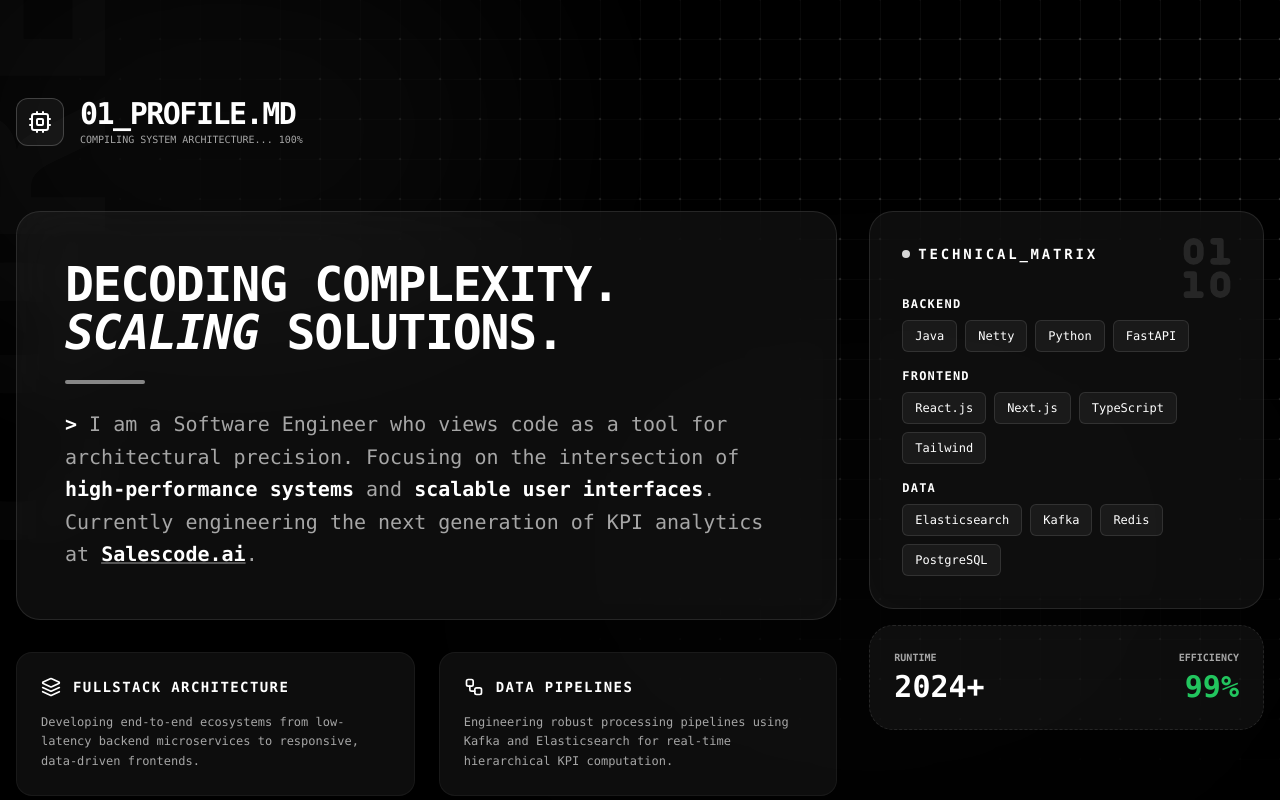
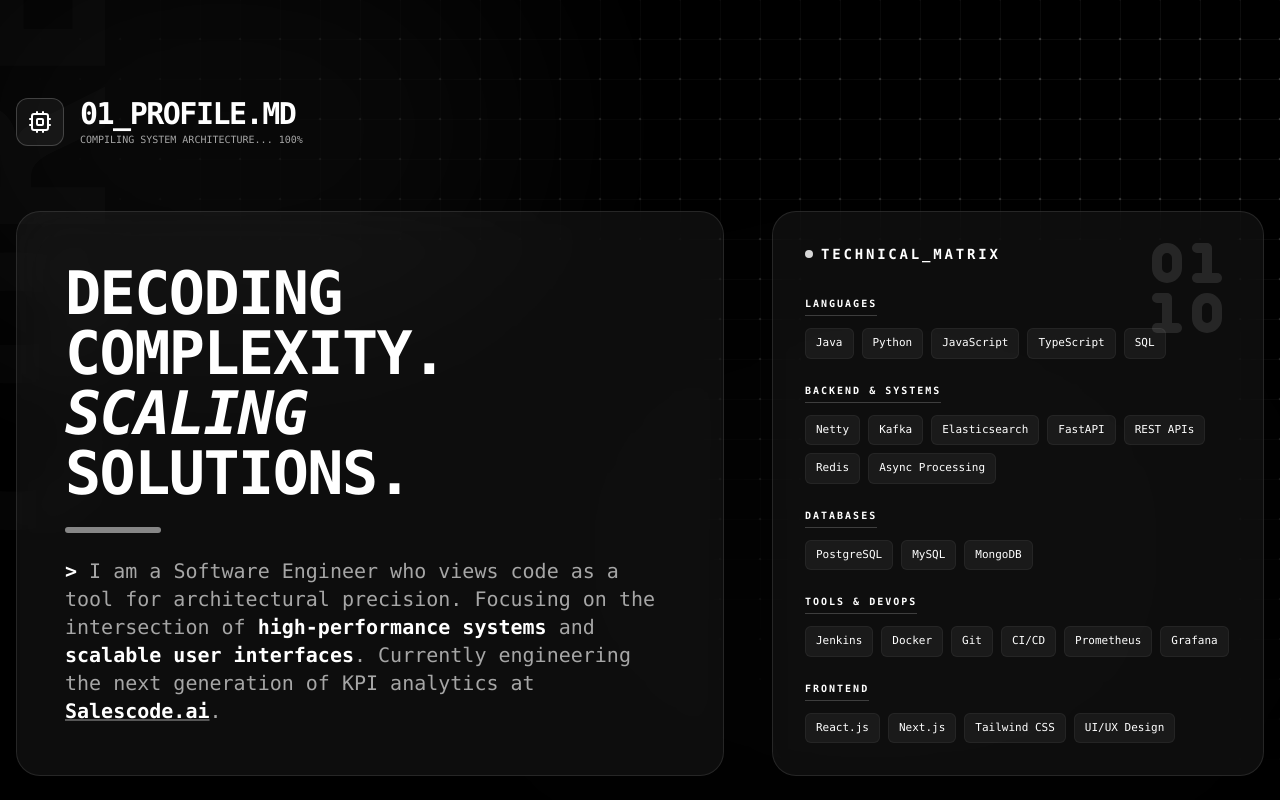
Before and after one commit to tushar27x/portfolio, a Next.js app: page /components/About in a window 1280 px wide. Shown: the top 800 px of the page. Built offline with nearby package versions, Linux system fonts and the light colour scheme.

Commit message:
fix: remove redundant cards

```diff
--- a/app/components/About/page.tsx
+++ b/app/components/About/page.tsx
@@ -5,7 +5,7 @@ import { Badge } from "@/components/ui/badge"
 import { Card, CardContent } from "@/components/ui/card"
 import { motion } from "framer-motion"
 import { Binary, Cpu, Layers, Workflow } from "lucide-react"
-import skills from "@/app/utils/skills"
+import { skills, detailedSkills } from "@/app/utils/skills"
 
 const About = () => {
   return (
@@ -30,20 +30,20 @@ const About = () => {
           </div>
         </Reveal>
 
-        <div className="grid grid-cols-1 lg:grid-cols-12 gap-8 max-w-7xl mx-auto">
+        <div className="grid grid-cols-1 lg:grid-cols-12 gap-8 lg:gap-12 max-w-7xl mx-auto items-stretch">
           {/* Main Bio Module */}
-          <div className="lg:col-span-8 space-y-8">
-            <Reveal>
-              <div className="relative group">
+          <div className="lg:col-span-7">
+            <Reveal className="h-full">
+              <div className="relative group h-full">
                 <div className="absolute -inset-1 bg-gradient-to-r from-primary/20 to-transparent rounded-3xl blur opacity-25 group-hover:opacity-50 transition duration-1000"></div>
-                <div className="relative p-8 md:p-12 rounded-3xl border border-white/10 bg-primary/5 backdrop-blur-xl">
+                <div className="relative p-8 md:p-12 rounded-3xl border border-white/10 bg-primary/5 backdrop-blur-xl h-full flex flex-col justify-center">
                   <div className="space-y-6">
-                    <h3 className="text-4xl md:text-5xl font-black tracking-tight leading-[1.1]">
+                    <h3 className="text-4xl md:text-5xl lg:text-6xl font-black tracking-tight leading-[1.1]">
                       DECODING COMPLEXITY. <br />
                       <span className="text-primary italic">SCALING</span> SOLUTIONS.
                     </h3>
-                    <div className="h-1 w-20 bg-primary/50 rounded-full" />
-                    <p className="text-xl text-muted-foreground leading-relaxed font-mono">
+                    <div className="h-1.5 w-24 bg-primary/50 rounded-full" />
+                    <p className="text-lg md:text-xl text-muted-foreground leading-relaxed font-mono">
                       <span className="text-primary font-bold">{'>'}</span> I am a Software Engineer who views code as a tool for architectural precision.
                       Focusing on the intersection of <span className="text-foreground font-bold decoration-primary/30">high-performance systems</span> and <span className="text-foreground font-bold decoration-primary/30">scalable user interfaces</span>.
                       Currently engineering the next generation of KPI analytics at <Link href="https://salescode.ai/" target="_blank" className="text-foreground font-bold hover:text-primary transition-colors underline decoration-primary/30">Salescode.ai</Link>.
@@ -52,54 +52,32 @@ const About = () => {
                 </div>
               </div>
             </Reveal>
-
-            {/* Sub-system grid */}
-            <div className="grid grid-cols-1 md:grid-cols-2 gap-6">
-              <Reveal delay={0.1}>
-                <div className="p-6 rounded-2xl border border-white/5 bg-white/5 hover:bg-white/10 transition-colors group">
-                  <div className="flex items-center gap-3 mb-4">
-                    <Layers className="text-primary w-5 h-5" />
-                    <h4 className="font-bold uppercase tracking-widest text-sm">Fullstack Architecture</h4>
-                  </div>
-                  <p className="text-xs text-muted-foreground font-mono leading-relaxed">
-                    Developing end-to-end ecosystems from low-latency backend microservices to responsive, data-driven frontends.
-                  </p>
-                </div>
-              </Reveal>
-              <Reveal delay={0.2}>
-                <div className="p-6 rounded-2xl border border-white/5 bg-white/5 hover:bg-white/10 transition-colors group">
-                  <div className="flex items-center gap-3 mb-4">
-                    <Workflow className="text-primary w-5 h-5" />
-                    <h4 className="font-bold uppercase tracking-widest text-sm">Data Pipelines</h4>
-                  </div>
-                  <p className="text-xs text-muted-foreground font-mono leading-relaxed">
-                    Engineering robust processing pipelines using Kafka and Elasticsearch for real-time hierarchical KPI computation.
-                  </p>
-                </div>
-              </Reveal>
-            </div>
           </div>
 
-          {/* Tech Stack Matrix */}
-          <div className="lg:col-span-4 space-y-4">
-            <Reveal delay={0.3}>
-              <div className="p-8 rounded-3xl border border-white/10 bg-primary/5 backdrop-blur-xl relative overflow-hidden group">
+          {/* Tech Stack Matrix - Refined */}
+          <div className="lg:col-span-5">
+            <Reveal delay={0.3} className="h-full">
+              <div className="p-8 rounded-3xl border border-white/10 bg-primary/5 backdrop-blur-xl relative overflow-hidden group h-full flex flex-col">
                 <div className="absolute top-0 right-0 p-4 opacity-10 group-hover:opacity-20 transition-opacity">
-                  <Binary size={80} />
+                  <Binary size={120} />
                 </div>
 
-                <h4 className="text-sm font-bold uppercase tracking-[0.2em] mb-8 flex items-center gap-2">
-                  <div className="w-2 h-2 rounded-full bg-primary animate-pulse" />
-                  Technical_Matrix
-                </h4>
+                <div className="flex items-center justify-between mb-8">
+                  <h4 className="text-sm font-bold uppercase tracking-[0.2em] flex items-center gap-2">
+                    <div className="w-2 h-2 rounded-full bg-primary animate-pulse" />
+                    Technical_Matrix
+                  </h4>
+                </div>
 
-                <div className="space-y-4 relative z-10">
-                  {skills.map((item) => (
-                    <div key={item.label} className="space-y-2">
-                      <div className="text-xs font-bold text-primary tracking-widest uppercase">{item.label}</div>
+                <div className="flex flex-col gap-6 relative z-10 justify-between flex-1">
+                  {Object.entries(detailedSkills).map(([category, stack]) => (
+                    <div key={category} className="space-y-3">
+                      <div className="text-[10px] font-bold text-primary tracking-[0.2em] uppercase border-b border-primary/20 pb-1 w-fit">
+                        {category}
+                      </div>
                       <div className="flex flex-wrap gap-2">
-                        {item.stack.map(s => (
-                          <span key={s} className="px-3 py-1.5 text-[12px] font-mono border border-white/10 bg-white/5 rounded-md hover:bg-primary/20 hover:border-primary/50 transition-all cursor-default">
+                        {stack.map(s => (
+                          <span key={s} className="px-2.5 py-1.5 text-[11px] font-mono border border-white/5 bg-white/5 rounded-md hover:bg-primary/20 hover:border-primary/50 transition-all cursor-default">
                             {s}
                           </span>
                         ))}
@@ -109,27 +87,12 @@ const About = () => {
                 </div>
               </div>
             </Reveal>
-
-            <Reveal delay={0.4}>
-              <div className="p-6 rounded-3xl border border-dashed border-white/10 bg-primary/5">
-                <div className="flex justify-between items-end">
-                  <div className="space-y-1">
-                    <div className="text-[10px] font-bold text-muted-foreground uppercase">Runtime</div>
-                    <div className="text-3xl font-black">2024+</div>
-                  </div>
-                  <div className="text-right space-y-1">
-                    <div className="text-[10px] font-bold text-muted-foreground uppercase">Efficiency</div>
-                    <div className="text-3xl font-black text-green-500">99%</div>
-                  </div>
-                </div>
-              </div>
-            </Reveal>
           </div>
         </div>
 
-        {/* Current Operations - Subsystem View */}
-        <Reveal>
-          <div className="mt-12 p-1 rounded-3xl bg-gradient-to-r from-primary/10 via-primary/5 to-transparent border border-white/10 max-w-5xl mx-auto">
+        {/* Current Operations - Realigned */}
+        <Reveal delay={0.5}>
+          <div className="mt-12 p-1 rounded-3xl bg-gradient-to-r from-primary/10 via-primary/5 to-transparent border border-white/10 max-w-7xl mx-auto">
             <div className="p-8 md:p-12 rounded-[calc(1.5rem-1px)] bg-black/10 backdrop-blur-3xl relative overflow-hidden">
               <div className="absolute -right-10 -top-10 opacity-[0.03]">
                 <Cpu size={200} />
@@ -143,7 +106,7 @@ const About = () => {
                 <div className="md:col-span-3">
                   <p className="text-sm md:text-base text-muted-foreground leading-relaxed font-mono italic">
                     {'//'} currently deployed at <span className="text-foreground font-bold">Salescode.ai</span> as a
-                    <span className="text-foreground font-bold"> Full Stack Developer</span>.
+                    <span className="text-foreground font-bold"> Software Engineer</span>.
                     optimizing performance across Java backends and React frontends
                     while managing complex data flows with Elasticsearch and MySQL.
                   </p>
--- a/app/components/Reveal.tsx
+++ b/app/components/Reveal.tsx
@@ -6,9 +6,10 @@ import { motion, useAnimation, useInView } from 'framer-motion';
 interface RevealProps {
   children: React.ReactNode;
   delay?: number;
+  className?: string;
 }
 
-const Reveal = ({ children, delay = 0.25 }: RevealProps) => {
+const Reveal = ({ children, delay = 0.25, className }: RevealProps) => {
     const ref = useRef(null);
     const isInView = useInView(ref, { once: true });
 
@@ -21,7 +22,7 @@ const Reveal = ({ children, delay = 0.25 }: RevealProps) => {
     }, [isInView, mainControls]);
 
     return (
-        <div ref={ref} className='relative w-auto'>
+        <div ref={ref} className={`relative ${className || ''}`}>
             <motion.div
                 variants={{
                     hidden: { opacity: 0, y: 75 },
@@ -30,6 +31,7 @@ const Reveal = ({ children, delay = 0.25 }: RevealProps) => {
                 initial="hidden"
                 animate={mainControls}
                 transition={{ delay: delay, duration: 0.5 }}
+                className={className || ''}
             >
                 {children}
             </motion.div>
```
